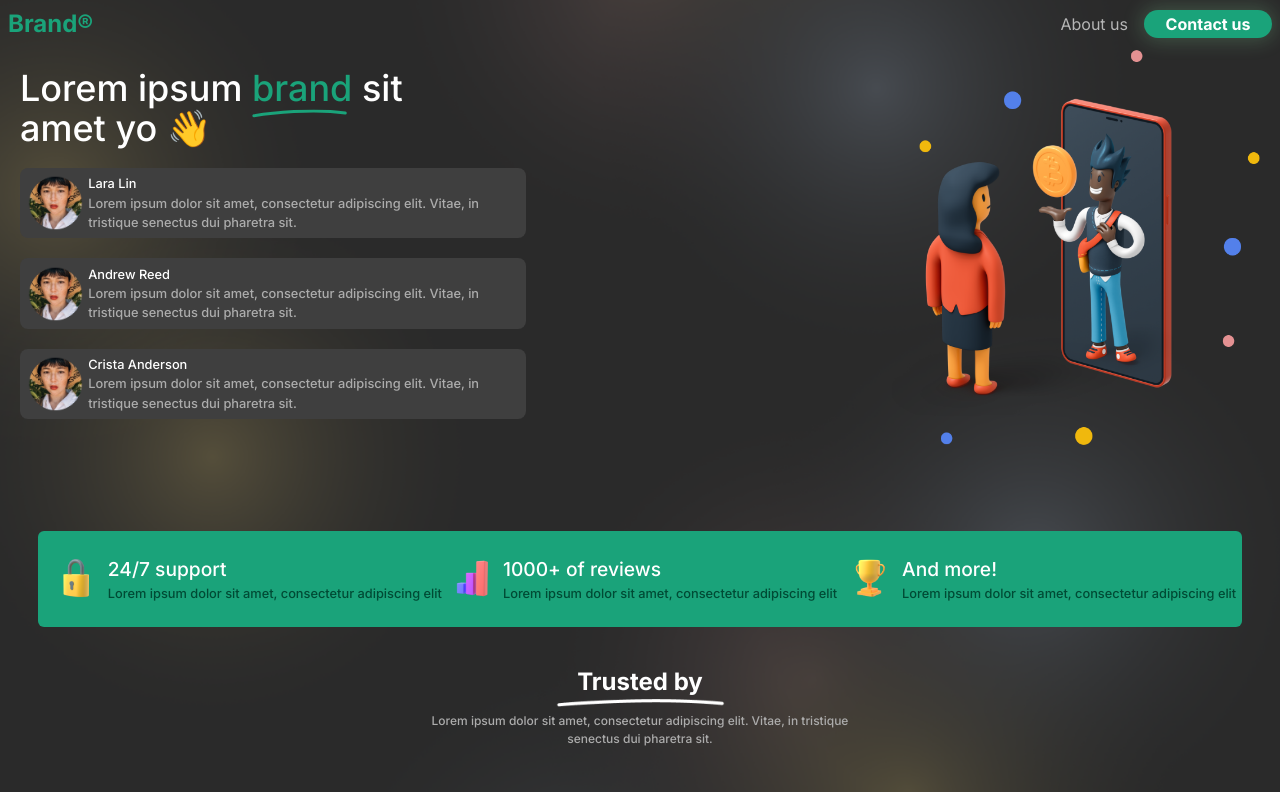
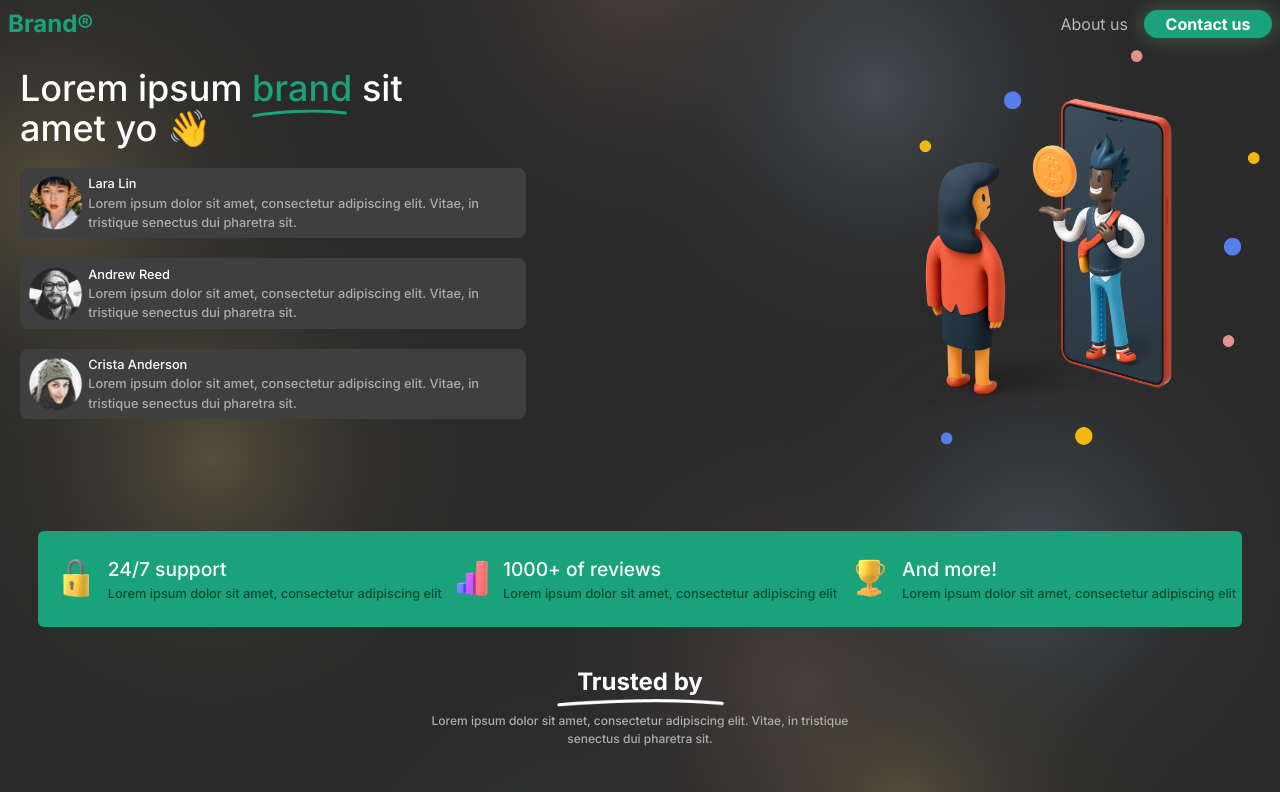
Before and after one commit to McNester/simpleLanding, a Vue app: page / in a window 1280 px wide. Shown: the top 792 px of the page. Built offline with nearby package versions, Linux system fonts and the light colour scheme.

Commit message:
removed bug

```diff
--- a/src/App.vue
+++ b/src/App.vue
@@ -58,9 +58,9 @@ export default{
   data() {
     return {
       peopleForCard:[
-        {id:0,name:'Lara Lin',srcImg:'/imgSrc/firstPerson.png',comment:'Lorem ipsum dolor sit amet, consectetur adipiscing elit. Vitae, in tristique senectus dui pharetra sit.'},
-        {id:1,name:'Andrew Reed',srcImg:'/imgSrc/secondPerson.png',comment:'Lorem ipsum dolor sit amet, consectetur adipiscing elit. Vitae, in tristique senectus dui pharetra sit.'},
-        {id:2,name:'Crista Anderson',srcImg:'/imgSrc/thirdPerson.png',comment:'Lorem ipsum dolor sit amet, consectetur adipiscing elit. Vitae, in tristique senectus dui pharetra sit.'},
+        {id:0,name:'Lara Lin',srcImg:'firstPerson.png',comment:'Lorem ipsum dolor sit amet, consectetur adipiscing elit. Vitae, in tristique senectus dui pharetra sit.'},
+        {id:1,name:'Andrew Reed',srcImg:'secondPerson.png',comment:'Lorem ipsum dolor sit amet, consectetur adipiscing elit. Vitae, in tristique senectus dui pharetra sit.'},
+        {id:2,name:'Crista Anderson',srcImg:'thirdPerson.png',comment:'Lorem ipsum dolor sit amet, consectetur adipiscing elit. Vitae, in tristique senectus dui pharetra sit.'},
       ],
       featuresList:[
         {id:0,title:'24/7 support',content:'Lorem ipsum dolor sit amet, consectetur adipiscing elit',imgSrc:'/imgSrc/lock.png'},
--- a/src/components/UI/PersonCard.vue
+++ b/src/components/UI/PersonCard.vue
@@ -5,7 +5,7 @@
     hover:scale-[1.04] transition-all ease-in-out
     cursor-default sm:w-[60%] md:w-[68%] lg:w-[75%]
     '>
-        <img src="/imgSrc/firstPerson.png" className='scale-[0.70] md:scale-[0.80] lg:scale-[0.82]'>
+        <img :src="'/imgSrc/'+personsInf.srcImg" className='scale-[0.70] md:scale-[0.80] lg:scale-[0.82]'>
         <div className='flex flex-col justify-start items-start h-full text-[0.4rem]'>
             <h1 className='text-white sm:text-[0.65rem] md:text-[0.80rem]'>
                 {{personsInf.name}}
```
